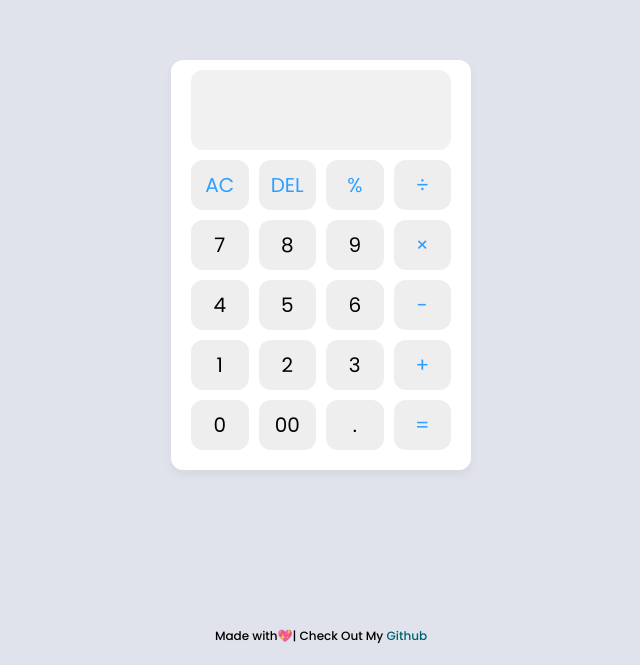
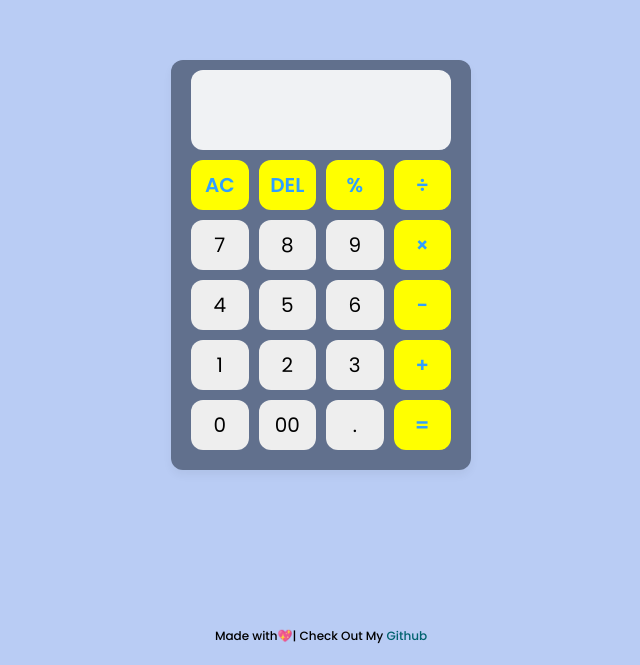
Before and after one commit to ahmadaimandev/Calculator-App, a plain HTML site: page index.html in a window 1280 px wide. Shown: the part 135-800 px from the top of the page, without its empty margins (319-959 px from the left). Drawn offline with Linux system fonts and the light colour scheme.

Commit message:
update the styling

```diff
--- a/assets/styles/app.css
+++ b/assets/styles/app.css
@@ -1,6 +1,16 @@
 :root {
   /*Main Theme Font*/
   --poppins-family: 'Poppins', sans-serif;
+
+  /*Theme Color*/
+  --background-color: #B9CCF4;
+  --container-background-color: #61708d;
+  --display-color: rgba(255, 255, 255, 0.904);
+
+
+  /*Components*/
+  --button-font-size: 20px;
+
 
 }
 
@@ -16,7 +26,7 @@ body {
   display: flex;
   align-items: center;
   justify-content:  center;
-  background: #e0e3eb;
+  background: var(--background-color);
 }
 
 .container {
@@ -25,7 +35,7 @@ body {
   width: 100%;
   border-radius: 12px;
   padding: 10px 20px 20px;
-  background: #fff;
+  background: var(--container-background-color);
   box-shadow: 0 5px 10px rgba(0,0,0,0.05);
 }
 
@@ -39,7 +49,7 @@ body {
   font-size: 25px;
   color: #000e1a;
   pointer-events: none;
-  background: rgba(97, 97, 97, 0.09);
+  background: var(--display-color);
   border-radius: 12px;
 }
 
@@ -53,7 +63,7 @@ body {
   padding: 10px;
   border-radius: 12px;
   border: none;
-  font-size: 20px;
+  font-size: var(--button-font-size);
   cursor: pointer;
   background-color: #eee;
 }
@@ -61,7 +71,9 @@ body {
 .buttons button:active {
   transform: scale(0.99);
 }
-
+.buttons .operator {
+    background: yellow;
+}
 .operator {
   color: #2f9fff;
 }
--- a/index.html
+++ b/index.html
@@ -16,30 +16,30 @@
 
     <div class="buttons">
 
-      <button class="operator" data-value="AC">AC</button>
-      <button class="operator" data-value="DEL">DEL</button>
-      <button class="operator" data-value="%">%</button>
-      <button class="operator" data-value="/">÷</button>
+      <button class="operator" data-value="AC"><b>AC</b></button>
+      <button class="operator" data-value="DEL"><b>DEL</b></button>
+      <button class="operator" data-value="%"><b>%</b></button>
+      <button class="operator" data-value="/"><b>÷</b></button>
 
       <button data-value="7">7</button>
       <button data-value="8">8</button>
       <button data-value="9">9</button>
-      <button class="operator" data-value="X">×</button>
+      <button class="operator" data-value="X"><b>×</b></button>
 
       <button data-value="4">4</button>
       <button data-value="5">5</button>
       <button data-value="6">6</button>
-      <button class="operator" data-value="-">-</button>
+      <button class="operator" data-value="-"><b>-</b></button>
 
       <button data-value="1">1</button>
       <button data-value="2">2</button>
       <button data-value="3">3</button>
-      <button class="operator" data-value="+">+</button>
+      <button class="operator" data-value="+"><b>+</b></button>
 
       <button data-value="0">0</button>
       <button data-value="00">00</button>
       <button data-value=".">.</button>
-      <button class="operator" data-value="=">=</button>
+      <button class="operator" data-value="="><b>=</b></button>
     </div>
   </div>
 
```
